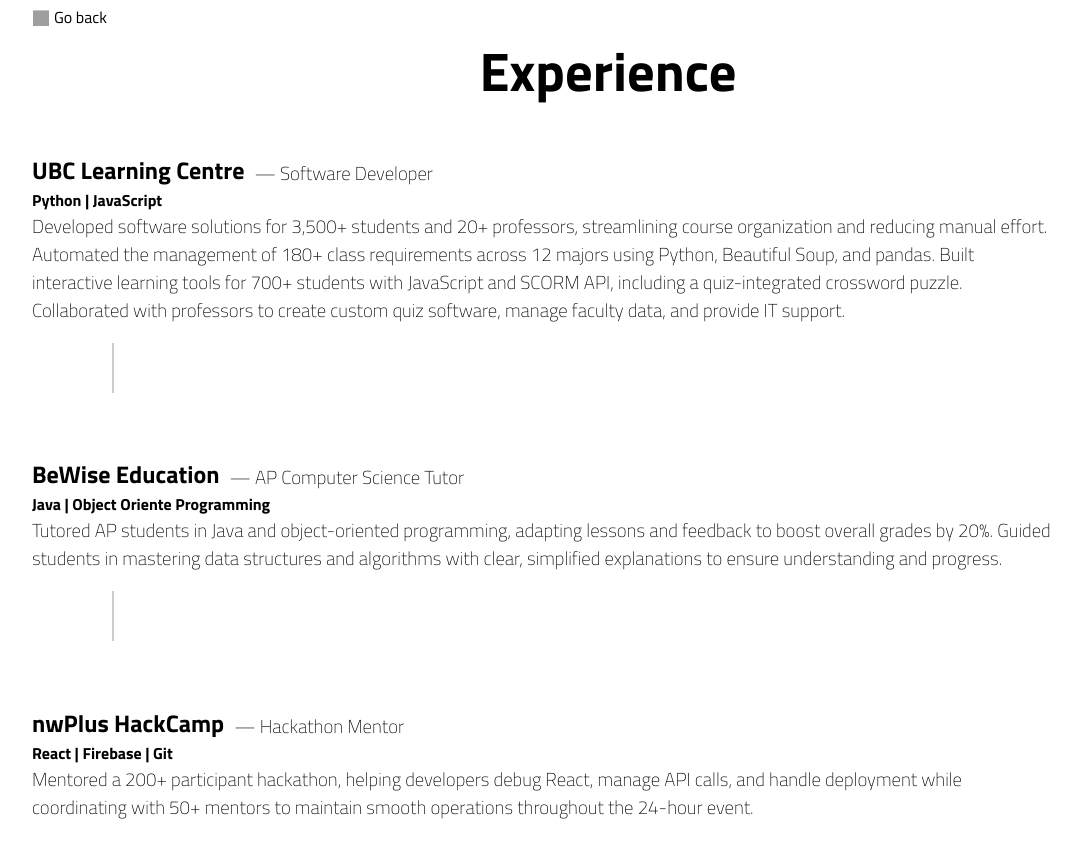
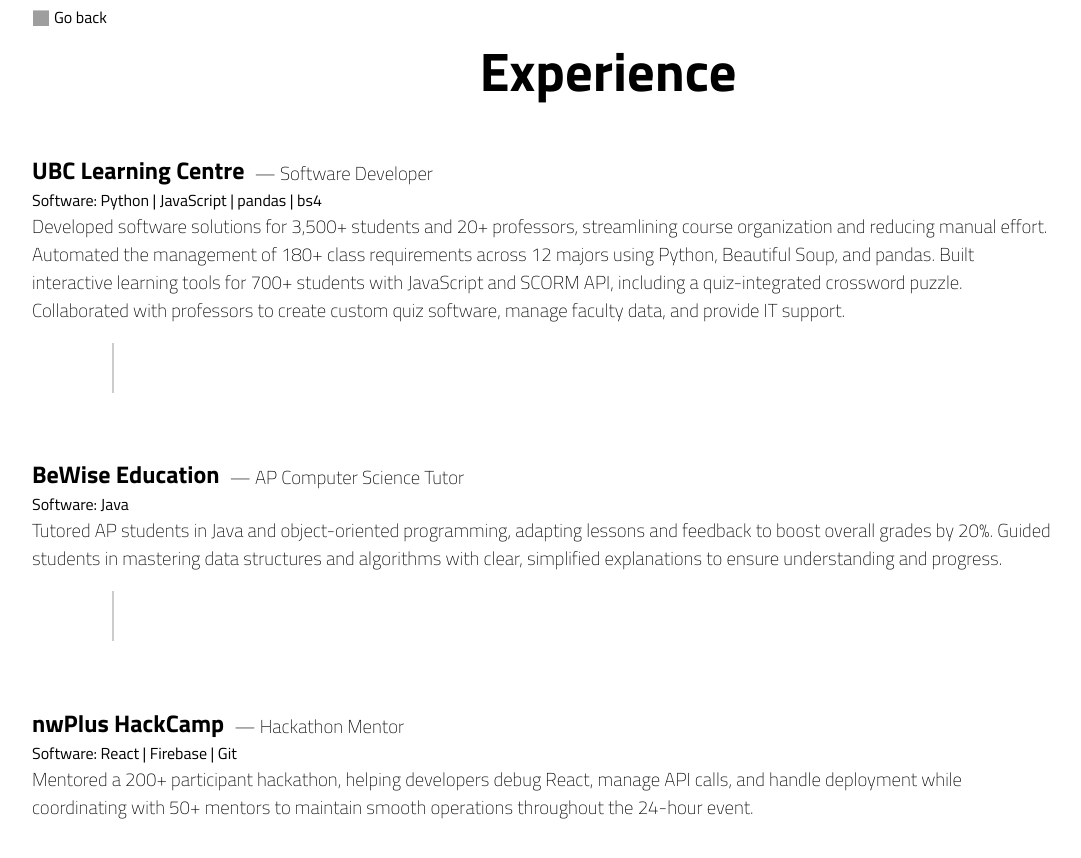
Before and after one commit to youngconnorr/PortfolioWebsite, a React (Vite) app: page /experience in a window 1280 px wide. Shown: the top 858 px of the page, without its empty margins (32-1113 px from the left). Built offline with nearby package versions, Linux system fonts and the light colour scheme; grey boxes are pictures that could not be loaded.

Commit message:
updated formatting

```diff
--- a/src/components/experience/Experience.tsx
+++ b/src/components/experience/Experience.tsx
@@ -32,7 +32,7 @@ const Experience = () => {
               <h2 className="role">{job.employer} </h2>
               <h3 className="employer"> — {job.role}</h3>
             </div>
-            <p className="languages">{job.languages}</p>
+            <p className="languages">Software: {job.languages}</p>
             <h3 className="description">{job.description}</h3>
             {job.id === ExperienceJSON.length ? null : (
               <div className="vertical-line"></div>
--- a/src/components/experience/experience.css
+++ b/src/components/experience/experience.css
@@ -39,7 +39,6 @@
 
 .languages {
   margin-top: -20px;
-  font-weight: 700;
   margin-bottom: 20px;
 }
 
--- a/src/tools/ExperienceJSON.tsx
+++ b/src/tools/ExperienceJSON.tsx
@@ -11,7 +11,7 @@ export const ExperienceJSON: Experience[] = [
     id: 1,
     role: "Software Developer",
     employer: "UBC Learning Centre",
-    languages: "Python | JavaScript",
+    languages: "Python | JavaScript | pandas | bs4",
     description:
       "Developed software solutions for 3,500+ students and 20+ professors, streamlining course organization and reducing manual effort. Automated the management of 180+ class requirements across 12 majors using Python, Beautiful Soup, and pandas. Built interactive learning tools for 700+ students with JavaScript and SCORM API, including a quiz-integrated crossword puzzle. Collaborated with professors to create custom quiz software, manage faculty data, and provide IT support.",
   },
@@ -19,7 +19,7 @@ export const ExperienceJSON: Experience[] = [
     id: 2,
     role: "AP Computer Science Tutor",
     employer: "BeWise Education",
-    languages: "Java | Object Oriente Programming",
+    languages: "Java",
     description:
       "Tutored AP students in Java and object-oriented programming, adapting lessons and feedback to boost overall grades by 20%. Guided students in mastering data structures and algorithms with clear, simplified explanations to ensure understanding and progress.",
   },
```
